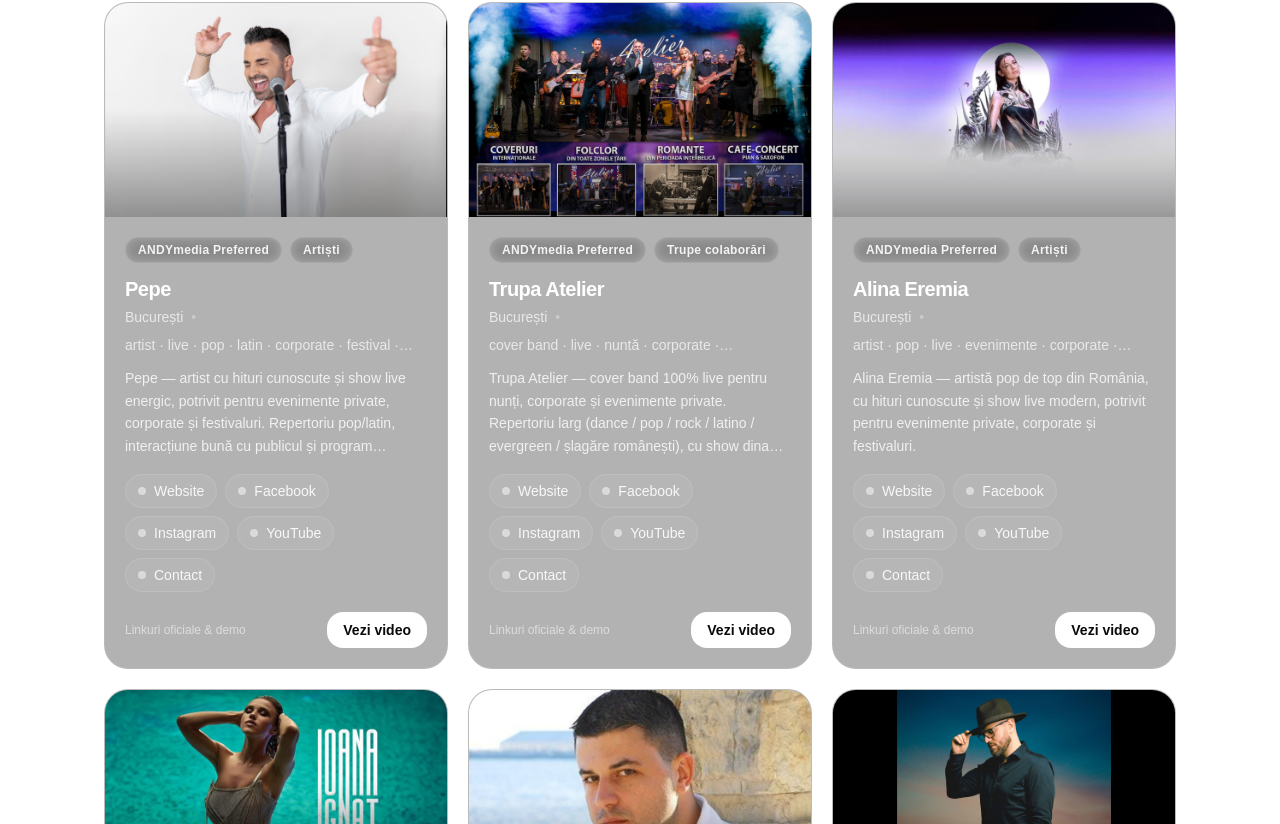
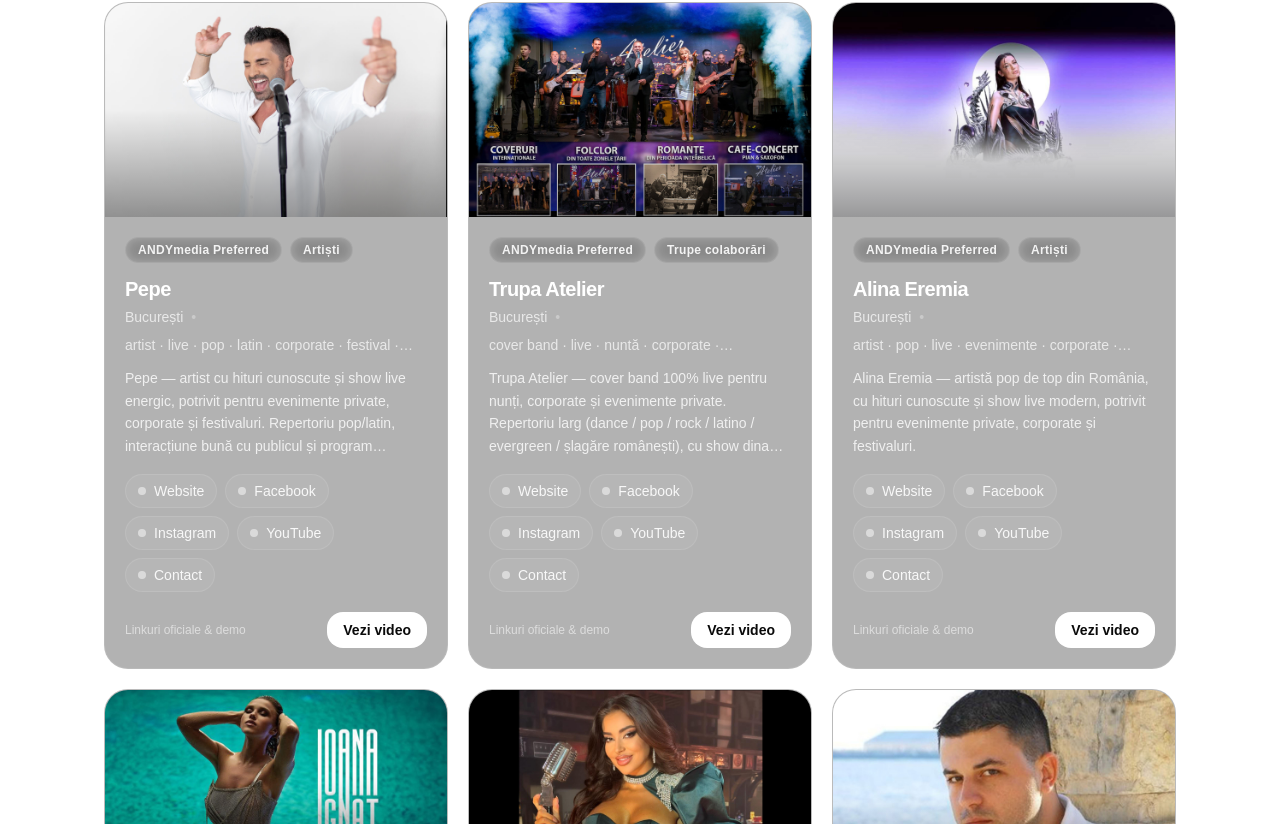
Before and after one commit to stoicaandy/andymedia-site, a Next.js app: page /parteneri in a window 1280 px wide. Shown: the part 1976-2800 px from the top of the page. Built offline with nearby package versions, Linux system fonts and the light colour scheme; no server answers.

Commit message:
Add partner: Elena Ionescu

```diff
--- a/app/parteneri/PartnersClient.tsx
+++ b/app/parteneri/PartnersClient.tsx
@@ -253,6 +253,25 @@ const PARTNERS: Partner[] = [
       "https://wa.me/40722825860?text=Salut%21%20ANDYmedia%20a%20recomandat%20contactul%20dumneavoastr%C4%83.%20V%C4%83%20rog%20s%C4%83-mi%20trimite%C8%9Bi%20disponibilitatea%20%C8%99i%20o%20ofert%C4%83%20orientativ%C4%83%20pentru%20eveniment%20(data%2Foras%2Fora%C8%99%2Finterval).%20Mul%C8%9Bumesc%21",
   },
   youtubeEmbed: "https://youtu.be/3RcKxlbcXmY",
+},
+{
+  id: "elena-ionescu",
+  name: "Elena Ionescu",
+  city: "București",
+  category: "Artiști",
+  priority: 10,
+  description:
+    "Elena Ionescu — artistă pop (ex-Mandinga) cu show live energic și repertoriu potrivit pentru evenimente private, corporate și festivaluri. Booking / management: +40 720 990 989 • elenaionescu88@yahoo.com.",
+  image: "/parteneri/elena-ionescu.jpg",
+  tags: ["artist", "pop", "live", "evenimente", "corporate", "festival", "București"],
+  links: {
+    instagram: "https://www.instagram.com/elenaionescumusic/",
+    facebook: "https://www.facebook.com/Elena.Ionescu.oficial/",
+    youtube: "https://www.youtube.com/@elenaionescuofficial43",
+    contact:
+      "https://wa.me/40720990989?text=Salut%21%20ANDYmedia%20a%20recomandat%20contactul%20dumneavoastr%C4%83.%20V%C4%83%20rog%20s%C4%83-mi%20trimite%C8%9Bi%20disponibilitatea%20%C8%99i%20o%20ofert%C4%83%20orientativ%C4%83%20pentru%20eveniment%20(data%2Foras%2Fora%C8%99%2Finterval).%20Mul%C8%9Bumesc%21",
+  },
+  youtubeEmbed: "https://youtu.be/cSpRXk2AifY",
 },
 {
   id: "dj-ralmm-iasi",
```
Also changed, not shown: public/parteneri/elena-ionescu.jpg (added).
